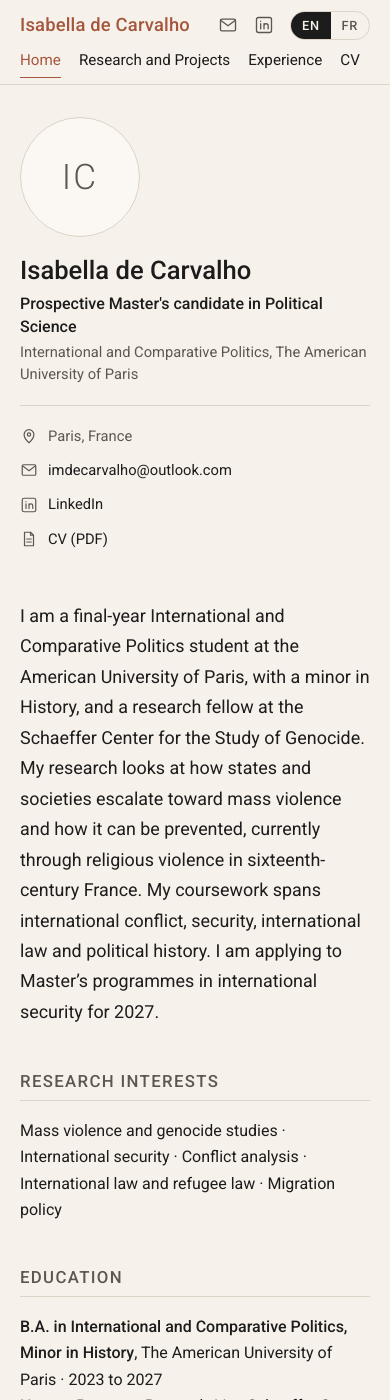
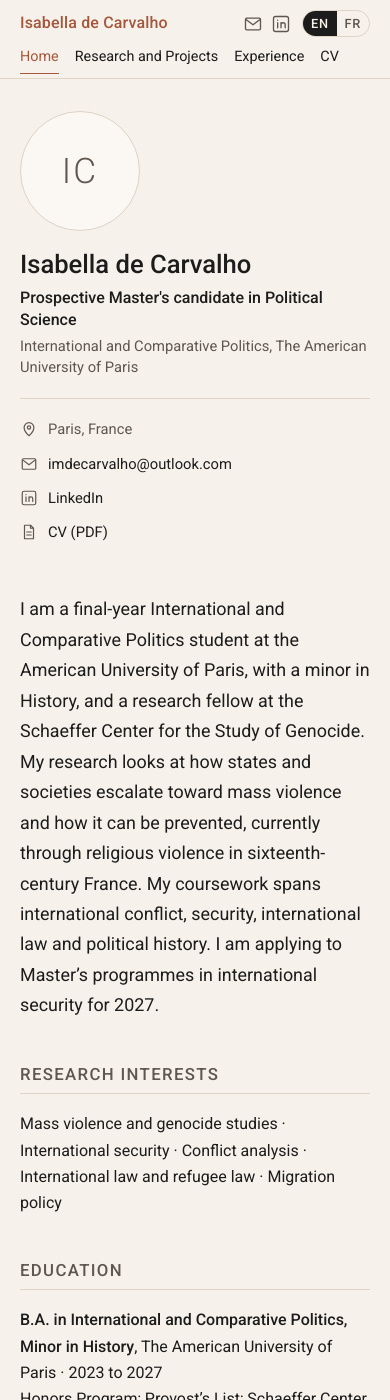
Before and after one commit to imdecarvalho/imdecarvalho.github.io, a Jekyll site: the page built from index.md, in a window 390 px wide and 1400 px high. Built offline with Jekyll 4.4.1, drawn with Linux system fonts in a browser that asks for light colours.

Commit message:
Compact navbar on phones

```diff
--- a/assets/style.css
+++ b/assets/style.css
@@ -272,9 +272,13 @@ th, td { border-bottom: 1px solid var(--rule); padding: 6px 8px; text-align: lef
 @media (max-width: 640px) {
   :root { --gutter: 20px; }
   body { font-size: 16px; }
-  .navbar-inner { gap: 4px 16px; padding-top: 10px; padding-bottom: 6px; }
-  .nav-right { margin-left: auto; padding-left: 0; border-left: 0; gap: 8px; }
-  .nav-links { order: 3; width: 100%; margin-left: 0; gap: 2px 18px; }
+  .navbar-inner { gap: 4px 10px; padding-top: 10px; padding-bottom: 4px; }
+  .brand { font-size: 1rem; }
+  .nav-right { margin-left: auto; padding-left: 0; border-left: 0; gap: 2px; }
+  .icon-link { padding: 3px; }
+  .lang-switch { margin-left: 6px; }
+  .lang-switch a, .lang-switch .lang-current { padding: 2px 8px; }
+  .nav-links { order: 3; width: 100%; margin-left: 0; gap: 0 16px; font-size: 0.9rem; }
   main.container { padding-top: 32px; }
   .profile { display: block; }
   .profile-photo { width: 120px; height: 120px; margin-bottom: 18px; }
```
